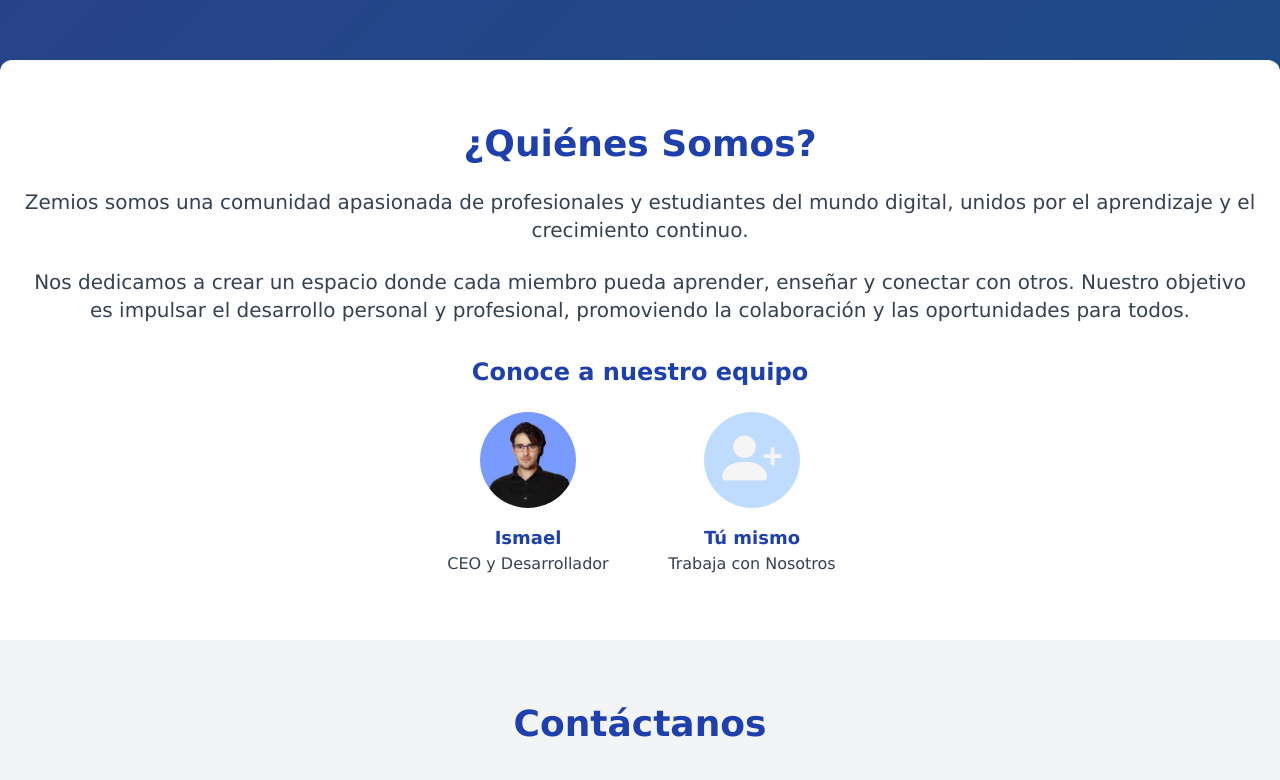
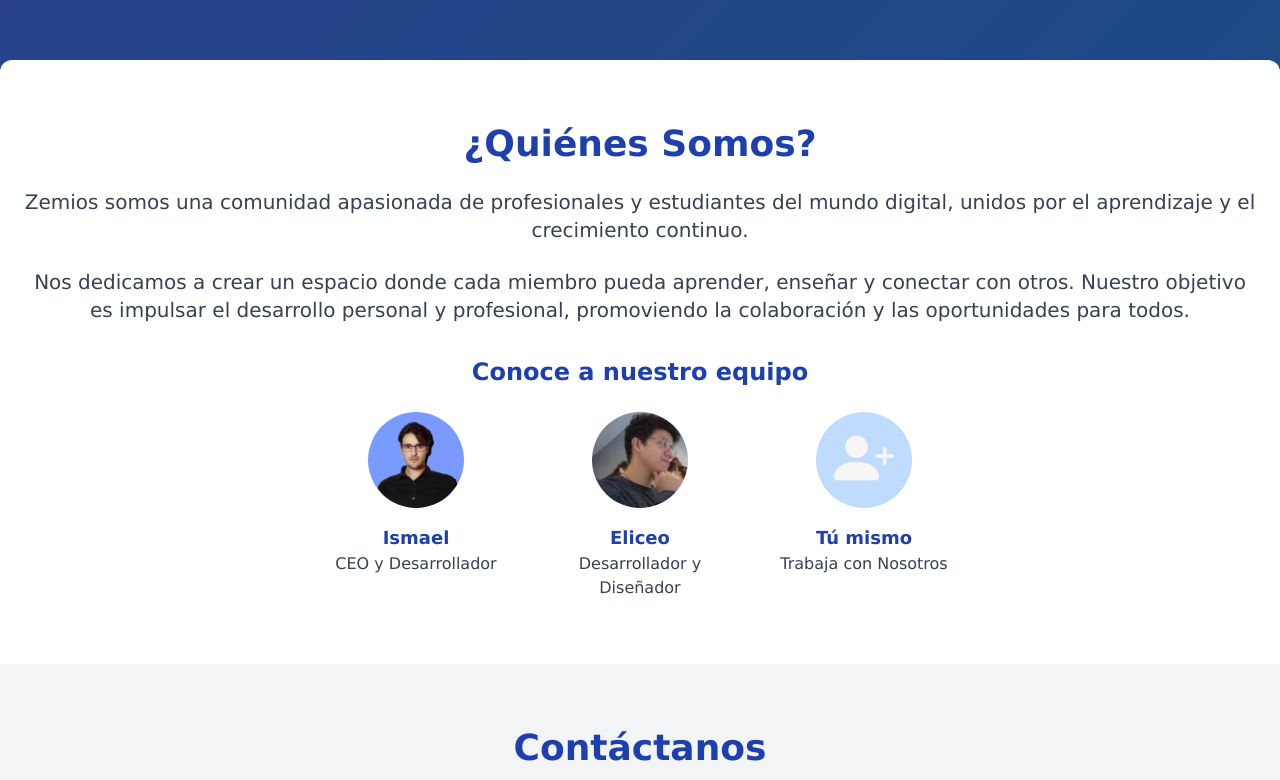
Before and after one commit to eliceoflmov72/Atlas, an Angular app: page /Contact in a window 1280 px wide. Shown: the part 380-1160 px from the top of the page. Built offline with nearby package versions, Linux system fonts and the light colour scheme.

Commit message:
"Refactored contact component to display team members in a loop, added teamList array to component"

```diff
--- a/src/app/pages/contact/contact.component.html
+++ b/src/app/pages/contact/contact.component.html
@@ -23,13 +23,15 @@
       <div class="text-center">
         <h3 class="text-2xl font-bold text-blue-800 mb-6">Conoce a nuestro equipo</h3>
         <div class="flex justify-center gap-12">
-          <a href="https://www.linkedin.com/in/ismmargar/" target="_blank" class=" w-44 ">
+          @for (member of teamList; track $index) {
+          <a [href]="member.url" target="_blank" class=" w-44 ">
             <div class="flex flex-col items-center">
-              <img src="images/pfp/ismaelPhoto.webp" alt="Miembro del equipo" class="rounded-full w-24 h-24 mb-4">
-              <p class="font-semibold text-lg text-blue-800">Ismael</p>
-              <p class="text-gray-700">CEO y Desarrollador</p>
+              <img [src]="member.photo" alt="Miembro del equipo" class="rounded-full w-24 h-24 mb-4">
+              <p class="font-semibold text-lg text-blue-800">{{member.name}}</p>
+              <p class="text-gray-700">{{member.title}}</p>
             </div>
           </a>
+        }
           <a href="https://www.linkedin.com/company/zemios/" target="_blank" class=" w-44 ">
             <div class="flex flex-col items-center">
               <div class="rounded-full w-24 h-24 p-4 bg-blue-200 mb-4">
--- a/src/app/pages/contact/contact.component.ts
+++ b/src/app/pages/contact/contact.component.ts
@@ -8,5 +8,18 @@ import { RouterLink } from '@angular/router';
   styleUrl: './contact.component.scss'
 })
 export class ContactComponent {
-
+  teamList = [
+    {
+      name: 'Ismael',
+      title: 'CEO y Desarrollador',
+      photo: 'images/pfp/ismaelPhoto.webp',
+      url: 'https://www.linkedin.com/in/ismmargar/',
+    },
+    {
+      name: 'Eliceo',
+      title: 'Desarrollador y Diseñador',
+      photo: 'images/pfp/eliceoPhoto.webp',
+      url: 'https://www.linkedin.com/in/eliceo-león-237877280/',
+    },
+  ]
 }
```
